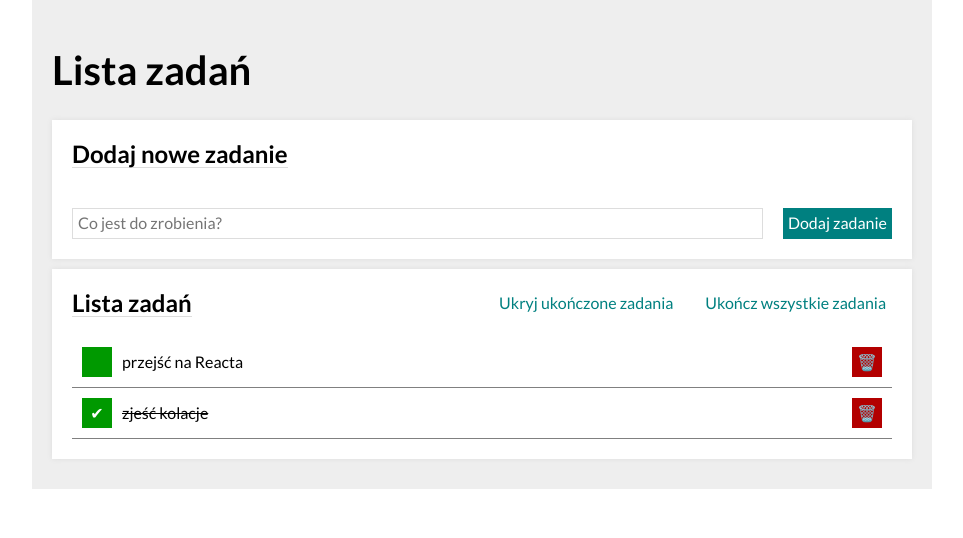
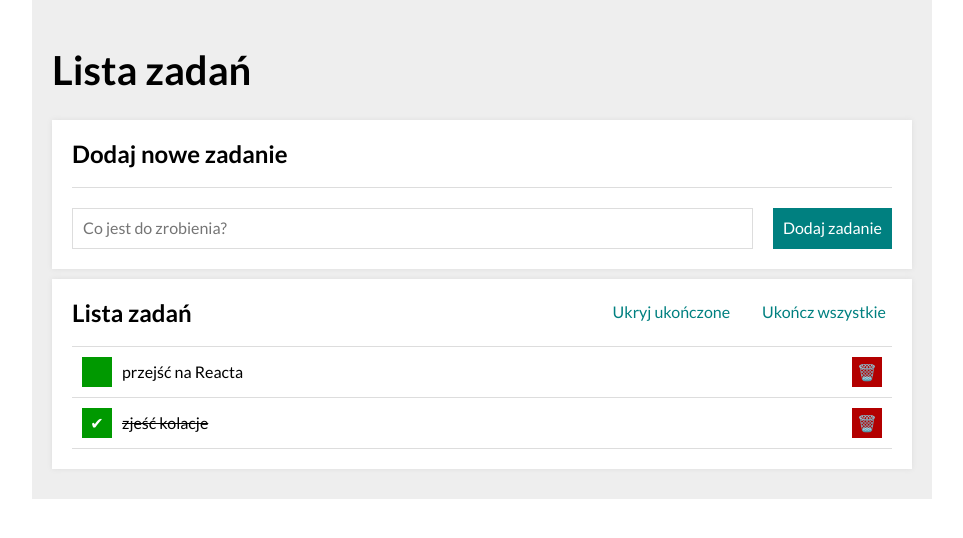
Before and after one commit to xxFino/todos-list-react, a React (Create React App) app: page / in a window 1280 px wide. Shown: the top 538 px of the page, without its empty margins (158-1121 px from the left). Built offline with nearby package versions, Linux system fonts and the light colour scheme.

Commit message:
changes in website view

```diff
--- a/src/Buttons/index.js
+++ b/src/Buttons/index.js
@@ -4,13 +4,13 @@ const Buttons = ({ tasks, hideDoneTasks }) => (
     tasks.length > 0 && (
         <div className="additionalButtons">
             <button className="additionalButtons__button">
-                {hideDoneTasks ? "Pokaż" : "Ukryj"} ukończone zadania
+                {hideDoneTasks ? "Pokaż" : "Ukryj"} ukończone
             </button>
             <button
                 className="additionalButtons__button"
                 disabled={tasks.every(({ done }) => done)}
             >
-                Ukończ wszystkie zadania
+                Ukończ wszystkie
             </button>
         </div>
     )
--- a/src/Form/style.css
+++ b/src/Form/style.css
@@ -12,7 +12,7 @@
 }
 
 .form__input {
-    padding: 5px;
+    padding: 10px;
     border: 1px solid #ddd;
 }
 
@@ -20,7 +20,7 @@
     background-color: hsl(180, 100%, 25%);
     border: none;
     color: white;
-    padding: 5px;
+    padding: 10px;
     transition: 1s;
 }
 
--- a/src/Section/style.css
+++ b/src/Section/style.css
@@ -12,6 +12,7 @@
     justify-content: space-between;
     gap: 20px;
     padding-bottom: 20px;
+    border-bottom: 1px solid #ddd;
 }
 
 @media(max-width: 767px) {
@@ -22,5 +23,4 @@
 
 .section__headerName {
     margin: 0;
-    border-bottom: 1px solid #ddd;
 }
--- a/src/Tasks/style.css
+++ b/src/Tasks/style.css
@@ -10,7 +10,7 @@
     gap: 10px;
     align-items: center;
     padding: 10px;
-    border-bottom: 1px solid grey;
+    border-bottom: 1px solid #ddd;
 }
 
 .tasks__item--hidden {
```
Also changed, not shown: src/Section/index.js (indentation only).
